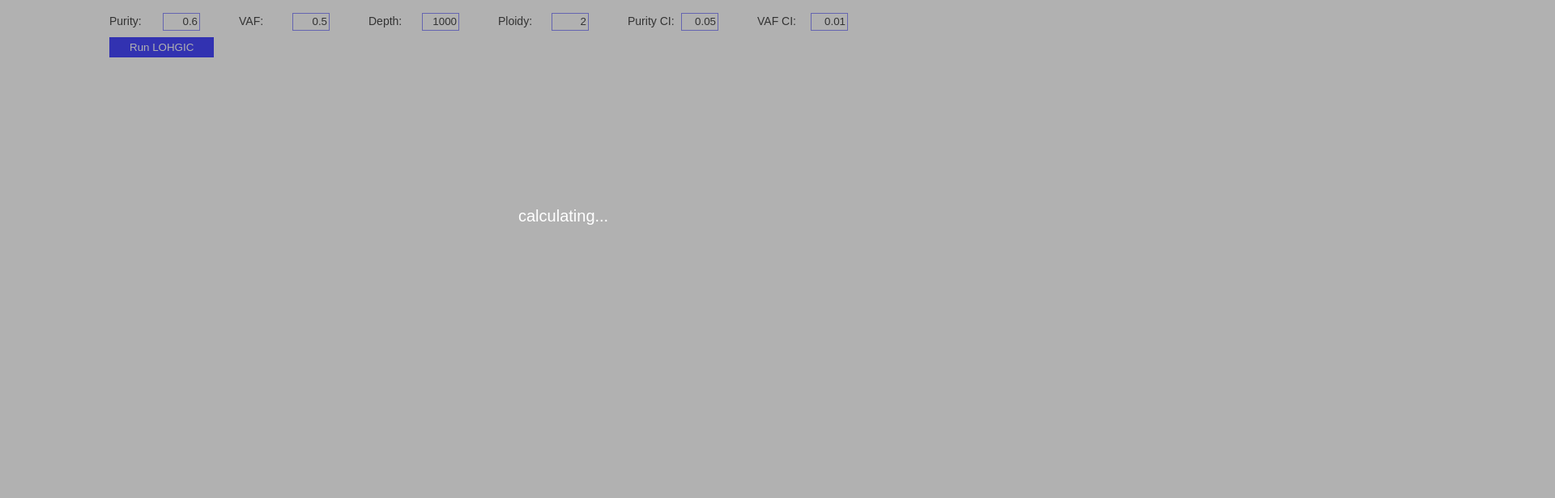
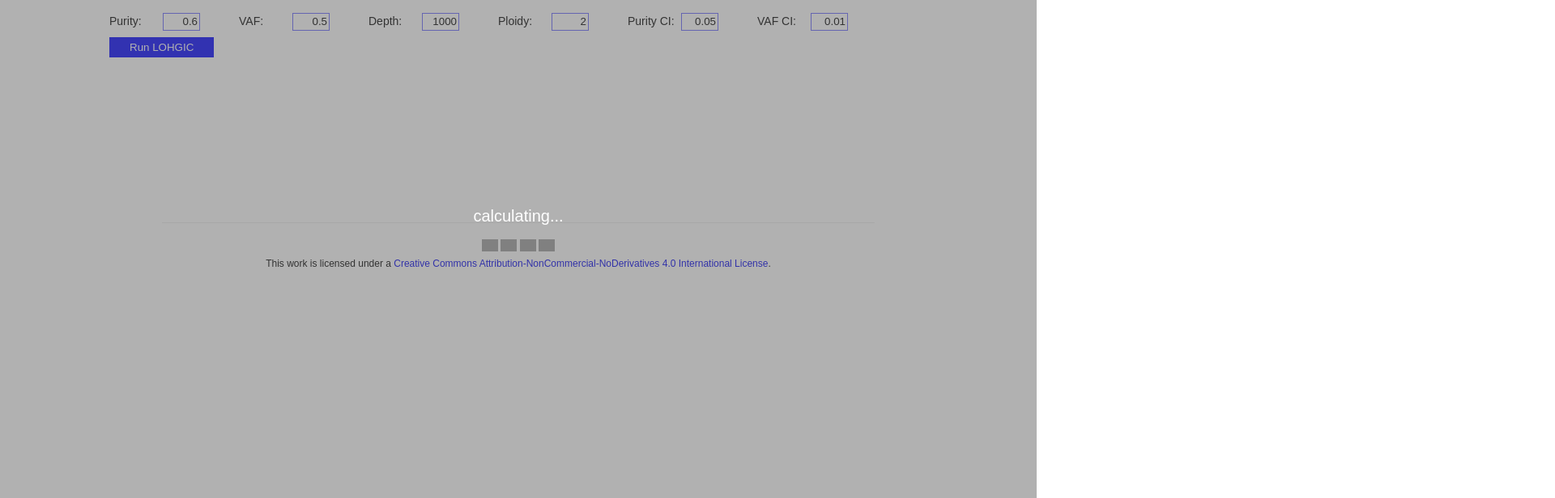
Before and after one commit to sepans/vaf-temp, a plain HTML site: page code/index.html in a window 1280 px wide. Shown: the top 616 px of the page at 81% size, 1920 px wide, since content can reach past the window. Drawn offline with Linux system fonts and the light colour scheme; grey boxes are pictures that could not be loaded.

Commit message:
cc license, color scale, misc

```diff
--- a/code/index.html
+++ b/code/index.html
@@ -73,7 +73,7 @@
 			top: 0;
 			left: 0;
 		    padding-top: 20%;
-		    padding-left: 50%;
+		    text-align: center;
 		    color: #FFF;
 		    font-size: 20px;
 
@@ -108,6 +108,14 @@
 
 		}
 
+		.cc a {
+			text-decoration: none;
+		}
+		.cc-image {
+			width: 20px;
+			margin-bottom: 5px;
+		}
+
 		</style>
 		<script src="lib/d3.min.js"></script>
 		<script src="lib/bignumber.min.js"></script>
@@ -128,10 +136,17 @@
 			<svg id='chart1'></svg>
 			<svg id='chart2'></svg>
 
-<!-- 		<div class="credits">
-				credits here
-			</div>
- -->
+ 		<div class="credits">
+ 			<span class="cc">
+				<a rel="license" href="http://creativecommons.org/licenses/by-nc-nd/4.0/">
+					<img class="cc-image" alt="Creative Commons License" style="border-width:0" src="https://mirrors.creativecommons.org/presskit/icons/cc.svg" />
+					<img class="cc-image" alt="Creative Commons License" style="border-width:0" src="https://mirrors.creativecommons.org/presskit/icons/by.svg" />
+					<img class="cc-image" alt="Creative Commons License" style="border-width:0" src="https://mirrors.creativecommons.org/presskit/icons/nc.svg" />
+					<img class="cc-image" alt="Creative Commons License" style="border-width:0" src="https://mirrors.creativecommons.org/presskit/icons/nd.svg" />
+				</a><br />This <span xmlns:dct="http://purl.org/dc/terms/" href="http://purl.org/dc/dcmitype/InteractiveResource" rel="dct:type">work</span> is licensed under a <a rel="license" href="http://creativecommons.org/licenses/by-nc-nd/4.0/">Creative Commons Attribution-NonCommercial-NoDerivatives 4.0 International License</a>.
+			</span>
+		</div>
+
  		<div>
 
 
--- a/code/viz.js
+++ b/code/viz.js
@@ -80,7 +80,7 @@ function drawChart2(all_freq, rect, lables) {
 
 	var x = d3.scaleLinear().range([0, width]),//d3.scaleTime().range([0, width]),
 	    y = d3.scaleLinear().range([height, 0]),
-	    z = d3.scaleOrdinal(d3.schemeCategory10);
+	    z = d3.scaleOrdinal(d3.schemeCategory20);
 //	    z2 = d3.scaleOrdinal(d3.schemeCategory10);
 
 	var line = d3.line()
@@ -203,7 +203,7 @@ function drawChart(fs, data) {
 		return d.updown = d.up.map((dd, i) => { return {up: d.up[i], down: d.down[i]}})
 	})
 
-	var z = d3.scaleOrdinal(d3.schemeCategory10);
+	var z = d3.scaleOrdinal(d3.schemeCategory20);
 	var lables = data.map(d => d.lable).filter(d => d)
 	z.domain(lables);
 
```
